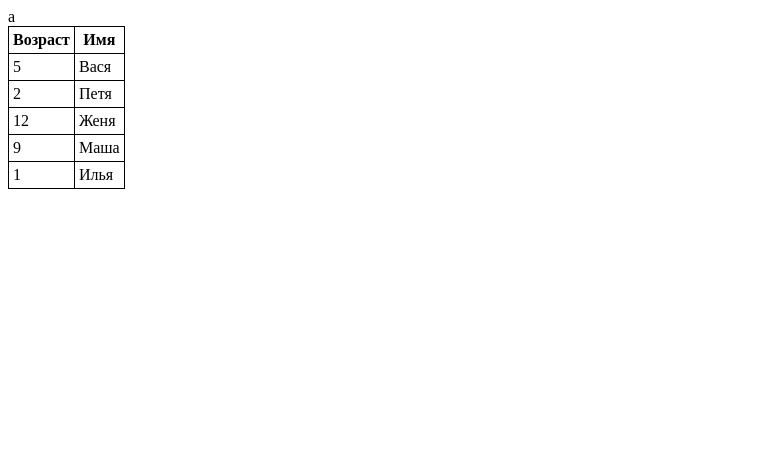
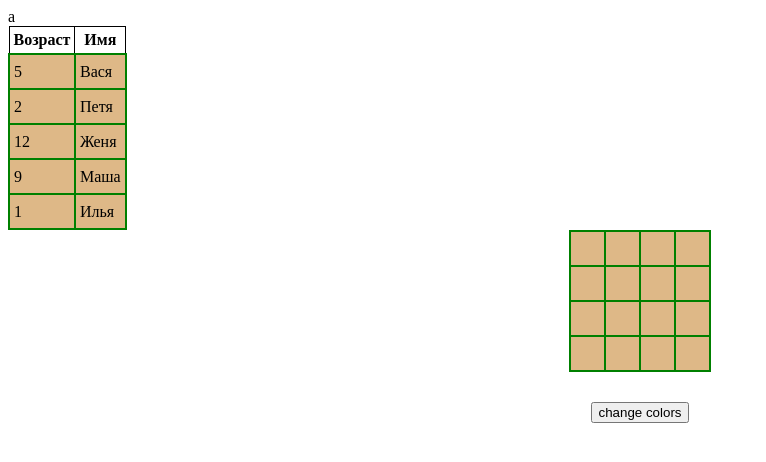
Before and after one commit to Yaroslav-Bondar/taskJS, a plain HTML site: page tasks_from_github/field/field.html in a window 1280 px wide. Shown: the whole page, without its empty margins (0-766 px from the left). Drawn offline with Linux system fonts and the light colour scheme.

Commit message:
tasks_from_github/field/field.html

```diff
--- a/tasks_from_github/field/field.html
+++ b/tasks_from_github/field/field.html
@@ -1,3 +1,19 @@
+<!-- https://gist.github.com/codedokode/ce30e7a036f18f416ae0#2-%D0%BF%D0%BE%D0%BB%D0%B5 -->
+<!-- 2. Поле
+Сделай поле из белых клеточек (клеточка может иметь размер около 28×28 пикселей). При клике на клеточку она должна менять цвет на черный. Под таблицей должна быть кнопка «поменять цвета». При ее нажатии все цвета клеточек меняются на противоположные.
+
+Делать поле удобно с помощью элемента <table>. Саму таблицу надо не вставить в исходный код, а сгенерировать и добавить в DOM страницы яваскриптом.
+
+У тебя может возникнуть желание поставить обработчик события на каждую клеточку. Не делай так, это неэффективно, достаточно одного обработчика на всю таблицу (так как события всплывают от элемента вверх по дереву DOM и можно ловить все события одним обработиком на таблице).
+
+Чтобы поменять цвета всех клеточек сразу, необязательно обходить их в цикле. Если помечать нажатые клетки определенным классом, то перекрасить их все одновременно можно, поменяв класс на самой таблице.
+
+Ты можешь заметить, что событие click срабатывает после отпускания левой кнопки мыши, а mousedown — при нажатии (любой) и с ним получается ощущение более быстрого отклика.
+
+Ты можешь заметить, что, если быстро кликать по клеткам, браузер пытается выделять ячейки таблицы, и выглядит это некрасиво. Если это так, то надо средствами CSS3 сделать таблицу невыделяемой.
+
+Информация по событиям: http://learn.javascript.ru/events -->
+
 <!DOCTYPE HTML>
 <html>
 
@@ -17,11 +33,28 @@
      th:hover {
        background: yellow;
      }
+    #mytable {
+      margin: 0 auto;
+    }
+    td {
+      height: 35px;
+      width: 35px;
+      box-sizing: border-box;
+      border: 2px solid green;
+      background: burlywood;
+    }
+    .change td {
+      background: brown;
+    }
+    .change-color {
+      background: brown;
+    }
+    .change .change-color {
+      background: burlywood;
+    }
   </style>
 </head>
-
 <body>
-
   <table id="grid">
     <thead>
       <tr>
@@ -52,20 +85,47 @@
       </tr>
     </tbody>
   </table>
-
-  <script>
-   grid.addEventListener('click', (e)=> {
-	console.dir(e.target)
-   })
+<script>
 	let body = document.querySelector('body')
 	let table = document.createElement('table')
+  table.id = 'mytable'
 	let tbody = document.createElement('tbody')
-	let tr = document.createElement('tr')
 	body.append(table)
 	table.append(tbody)
-	console.log(table)
-
-  </script>
-
+  let div = document.createElement('div')
+  div.style.textAlign = 'center'
+  div.style.marginTop = '30px'
+  let btn = document.createElement('button')
+  btn.innerHTML = 'change colors'
+  // make tr - rows
+  for (let i = 0; i < 4; i++) {
+    let tr = document.createElement('tr')
+    tbody.append(tr)
+  }
+  // make td - columns
+  let trs = table.querySelectorAll('tr')
+  for (const tr of trs) {
+    for (let i = 0; i < 4; i++) {
+      let td = document.createElement('td')
+      tr.append(td);
+    }
+  }
+  // insert button
+  table.after(div)
+  div.append(btn)
+  btn.addEventListener('click', changeColors)
+  // // insert button
+  mytable.addEventListener('click', makeColor)
+  // colors for td
+  function makeColor (e) {
+    let td = e.target.closest('td')
+    if(!td) return
+    td.classList.toggle('change-color')
+  }
+  // reverse colors
+  function changeColors() {
+    table.classList.toggle('change')
+  }
+</script>
 </body>
 </html>
```
